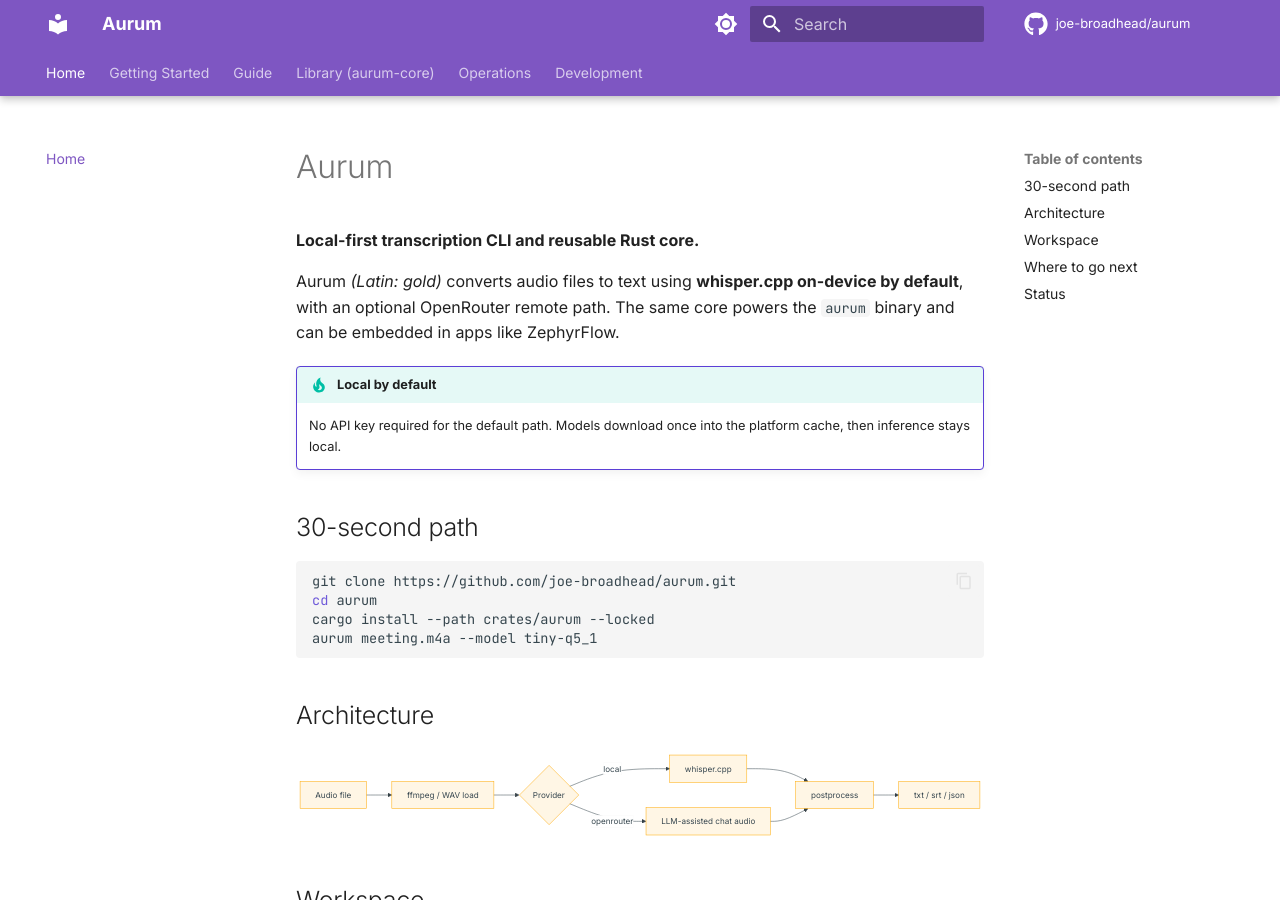
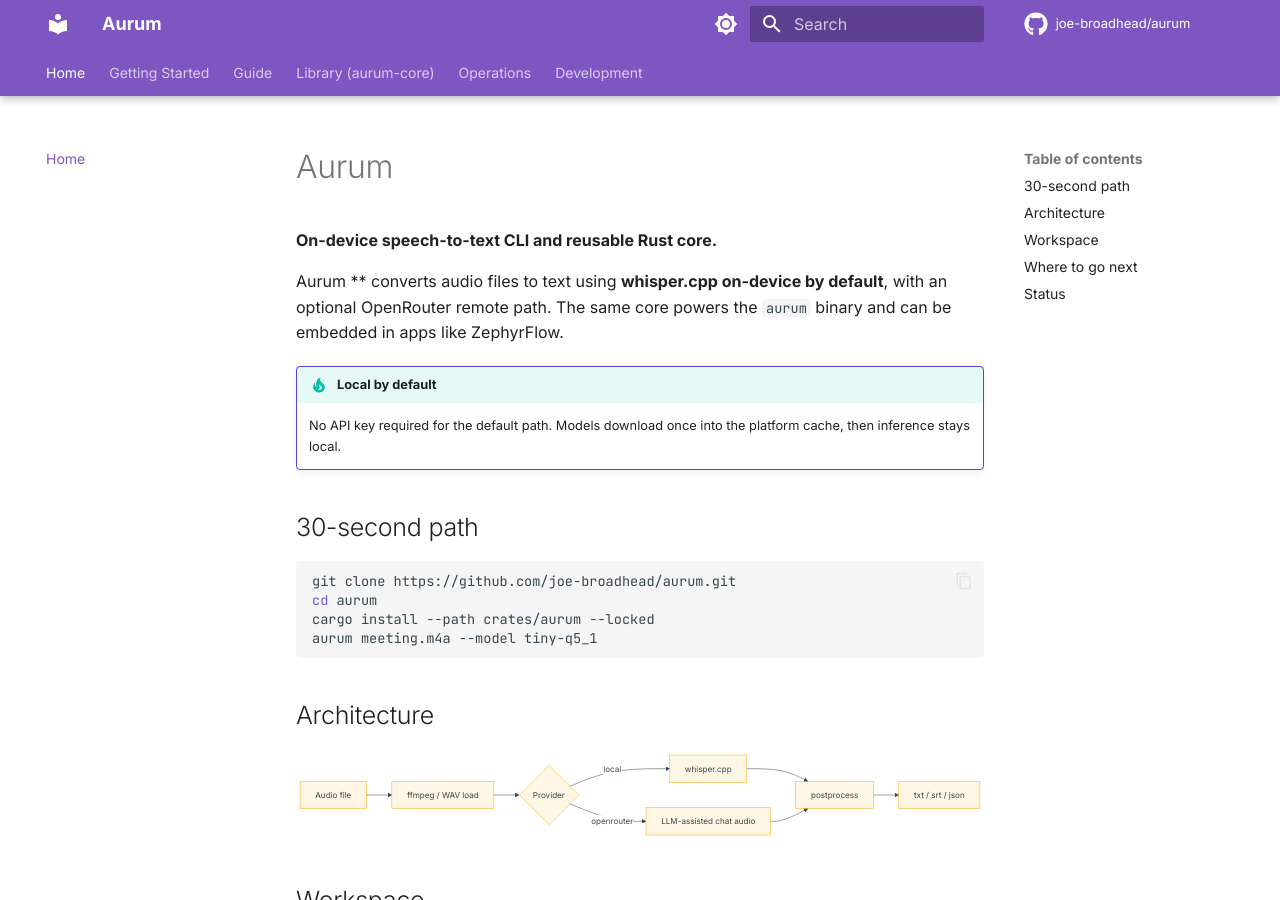
Before and after one commit to joe-broadhead/aurum, an MkDocs documentation site: the page built from docs/index.md, in a window 1280 px wide and 900 px high. Built offline with MkDocs 1.6.1 and Material for MkDocs 9.7.7, drawn with Linux system fonts in a browser that asks for light colours; comment, search, counter and statistics services are not loaded.

```diff
--- a/docs/index.md
+++ b/docs/index.md
@@ -1,8 +1,8 @@
 # Aurum
 
-**Local-first transcription CLI and reusable Rust core.**
+**On-device speech-to-text CLI and reusable Rust core.**
 
-Aurum *(Latin: gold)* converts audio files to text using **whisper.cpp on-device by default**, with an optional OpenRouter remote path. The same core powers the `aurum` binary and can be embedded in apps like ZephyrFlow.
+Aurum ** converts audio files to text using **whisper.cpp on-device by default**, with an optional OpenRouter remote path. The same core powers the `aurum` binary and can be embedded in apps like ZephyrFlow.
 
 !!! tip "Local by default"
     No API key required for the default path. Models download once into the platform cache, then inference stays local.
--- a/mkdocs.yml
+++ b/mkdocs.yml
@@ -1,5 +1,5 @@
 site_name: Aurum
-site_description: "Local-first, cross-platform transcription CLI and reusable Rust core (Latin: gold)."
+site_description: "Local-first, cross-platform transcription CLI and reusable Rust core."
 site_url: https://joe-broadhead.github.io/aurum/
 repo_url: https://github.com/joe-broadhead/aurum
 repo_name: joe-broadhead/aurum
```
Also changed, not shown: AGENTS.md (+2 -2 lines), CHANGELOG.md (+1 -1 lines), CONTRIBUTING.md (+1 -1 lines), README.md (+4 -4 lines), SECURITY.md (+1 -1 lines), crates/aurum-core/README.md (+1 -1 lines), crates/aurum/README.md (+1 -1 lines), 4 other files.
